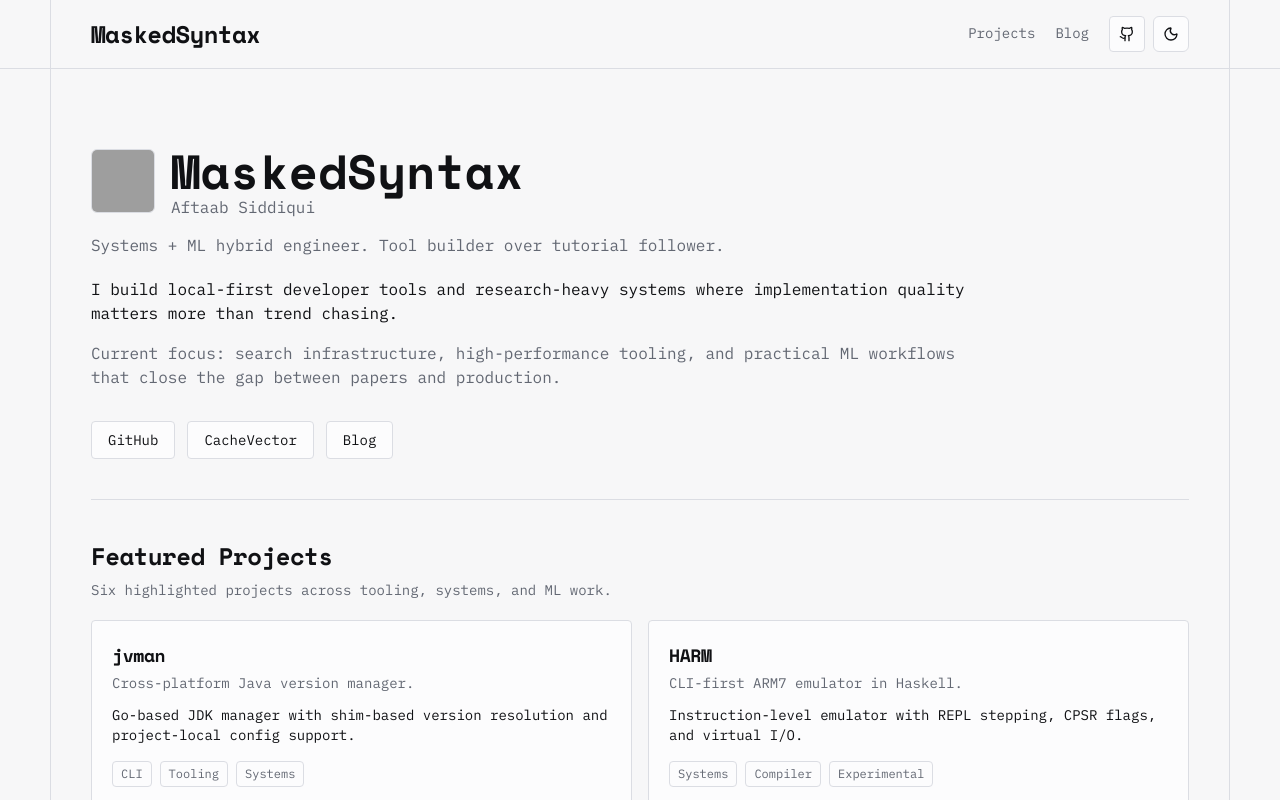
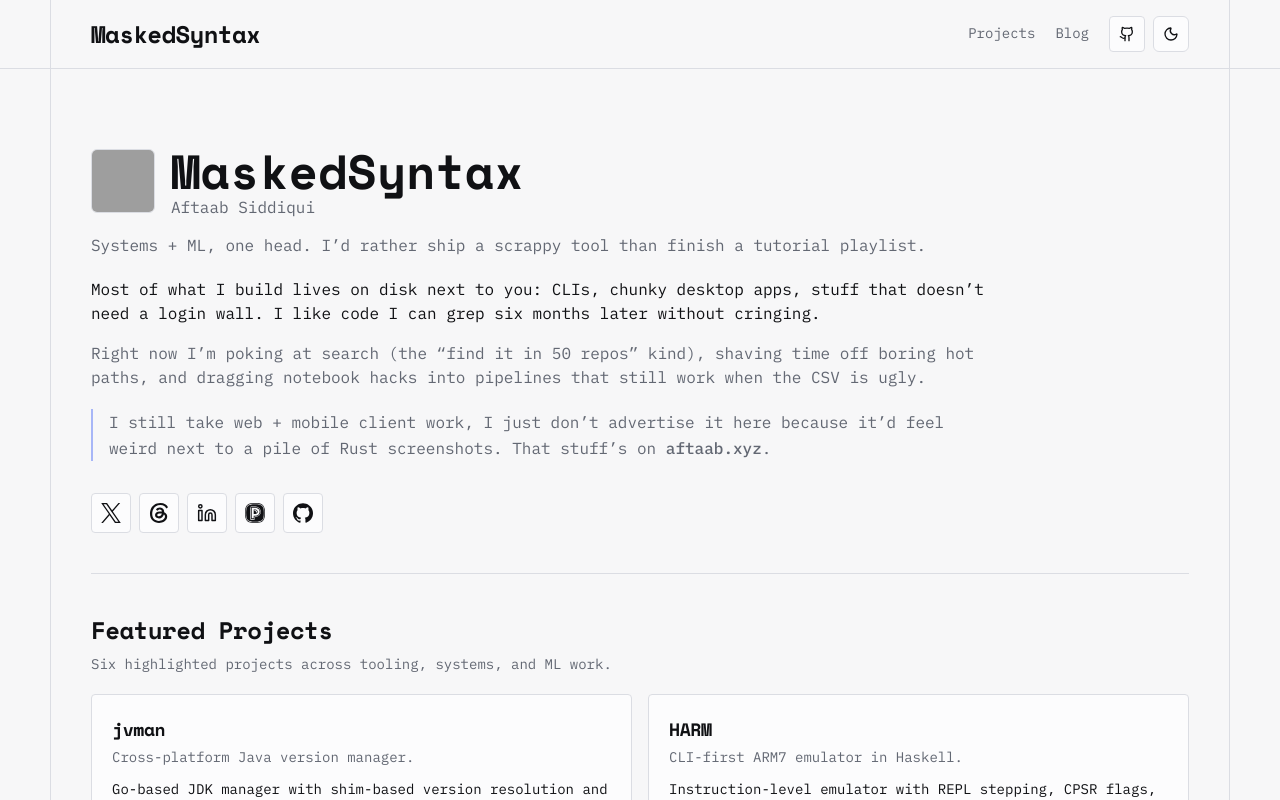
Before and after one commit to maskedsyntax/maskedsyntax.com, a Vue app: page / in a window 1280 px wide. Shown: the top 800 px of the page. Built offline with nearby package versions, Linux system fonts and the light colour scheme; grey boxes are pictures that could not be loaded.

Commit message:
feat(home): icon social row (X, Threads, LinkedIn, Peerlist, GitHub)
- Add SocialLinks with simple-icons brand paths + Lucide LinkedIn
- Define profile.socialLinks and point X/twitter to aftaab___
- Replace hero text buttons with icon links; add simple-icons dep

```diff
--- a/package.json
+++ b/package.json
@@ -11,6 +11,7 @@
   "dependencies": {
     "lucide-vue-next": "^0.542.0",
     "markdown-it": "^14.1.0",
+    "simple-icons": "^16.13.0",
     "vue": "^3.5.22",
     "vue-router": "^4.5.1"
   },
--- /dev/null
+++ b/src/components/SocialLinks.vue
@@ -0,0 +1,32 @@
+<script setup lang="ts">
+import { Linkedin } from "lucide-vue-next";
+import { siGithub, siPeerlist, siThreads, siX } from "simple-icons";
+
+import { profile } from "../data/profile";
+
+const brandPaths = {
+  x: siX.path,
+  threads: siThreads.path,
+  peerlist: siPeerlist.path,
+  github: siGithub.path,
+} as const;
+</script>
+
+<template>
+  <div class="mt-8 flex flex-wrap items-center gap-2">
+    <a
+      v-for="link in profile.socialLinks"
+      :key="link.href"
+      :href="link.href"
+      target="_blank"
+      rel="noreferrer noopener"
+      class="inline-flex h-10 w-10 items-center justify-center rounded-sm border border-[var(--border)] bg-[var(--card)] text-[var(--text)] transition-colors hover:border-[var(--accent)] hover:text-[var(--accent)]"
+      :aria-label="link.label"
+    >
+      <Linkedin v-if="link.icon === 'linkedin'" :size="20" stroke-width="1.75" aria-hidden="true" />
+      <svg v-else viewBox="0 0 24 24" class="h-5 w-5 shrink-0" fill="currentColor" aria-hidden="true">
+        <path :d="brandPaths[link.icon]" />
+      </svg>
+    </a>
+  </div>
+</template>
--- a/src/data/profile.ts
+++ b/src/data/profile.ts
@@ -1,8 +1,21 @@
+export type SocialLink = {
+  href: string;
+  label: string;
+  icon: "x" | "threads" | "linkedin" | "peerlist" | "github";
+};
+
 export const profile = {
   name: "Aftaab Siddiqui",
   handle: "MaskedSyntax",
   bio: "Making tools. Building at the edge of ML and systems.",
-  role: "Systems + ML hybrid engineer. Tool builder over tutorial follower.",
+  role: "Systems + ML, one head. I’d rather ship a scrappy tool than finish a tutorial playlist.",
+  homeIntro:
+    "Most of what I build lives on disk next to you: CLIs, chunky desktop apps, stuff that doesn’t need a login wall. I like code I can grep six months later without cringing.",
+  homeFocus:
+    "Right now I’m poking at search (the “find it in 50 repos” kind), shaving time off boring hot paths, and dragging notebook hacks into pipelines that still work when the CSV is ugly.",
+  /** Shown on home: this site vs hire-oriented web/mobile profile */
+  homeTwoSitesNote:
+    "I still take web + mobile client work, I just don’t advertise it here because it’d feel weird next to a pile of Rust screenshots. That stuff’s on",
   company: "cachevector",
   stats: {
     publicRepos: 87,
@@ -12,10 +25,17 @@ export const profile = {
   },
   links: {
     github: "https://github.com/maskedsyntax",
-    twitter: "https://x.com/maskedsyntax",
+    twitter: "https://x.com/aftaab___",
     website: "https://aftaab.xyz",
     cachevector: "https://cachevector.com",
   },
+  socialLinks: [
+    { href: "https://x.com/aftaab___", label: "X", icon: "x" },
+    { href: "https://www.threads.com/@aftaab___", label: "Threads", icon: "threads" },
+    { href: "https://www.linkedin.com/in/aftaabsiddiqui/", label: "LinkedIn", icon: "linkedin" },
+    { href: "https://peerlist.io/aftaabsiddiqui", label: "Peerlist", icon: "peerlist" },
+    { href: "https://github.com/maskedsyntax", label: "GitHub", icon: "github" },
+  ] satisfies SocialLink[],
   pinnedRepos: [
     "soundsnatch",
     "2-stage-opamp-analysis",
--- a/src/pages/HomePage.vue
+++ b/src/pages/HomePage.vue
@@ -2,6 +2,7 @@
 import { ArrowRight } from "lucide-vue-next";
 import ProjectCard from "../components/ProjectCard.vue";
 import SectionShell from "../components/SectionShell.vue";
+import SocialLinks from "../components/SocialLinks.vue";
 import { shippedWork } from "../data/ecosystem";
 import { profile } from "../data/profile";
 import { currentlyBuilding, featuredProjects } from "../data/projects";
@@ -29,17 +30,18 @@ import { currentlyBuilding, featuredProjects } from "../data/projects";
         </div>
       </div>
       <p class="mb-5 text-sm text-[var(--muted)] sm:text-base">{{ profile.role }}</p>
-      <p class="mb-4 max-w-4xl text-sm sm:text-base">
-        I build local-first developer tools and research-heavy systems where implementation quality matters more than trend chasing.
+      <p class="mb-4 max-w-4xl text-sm sm:text-base">{{ profile.homeIntro }}</p>
+      <p class="max-w-4xl text-sm text-[var(--muted)] sm:text-base">{{ profile.homeFocus }}</p>
+      <p class="mt-5 max-w-4xl border-l-2 border-[var(--accent)]/40 pl-4 text-sm leading-relaxed text-[var(--muted)] sm:text-base">
+        {{ profile.homeTwoSitesNote }}
+        <a
+          :href="profile.links.website"
+          target="_blank"
+          rel="noreferrer"
+          class="font-medium text-[var(--accent)] hover:underline"
+        >aftaab.xyz</a>.
       </p>
-      <p class="max-w-4xl text-sm text-[var(--muted)] sm:text-base">
-        Current focus: search infrastructure, high-performance tooling, and practical ML workflows that close the gap between papers and production.
-      </p>
-      <div class="mt-8 flex flex-wrap gap-3 text-sm">
-        <a class="rounded-sm border border-[var(--border)] bg-[var(--card)] px-4 py-2 hover:border-[var(--accent)]" :href="profile.links.github" target="_blank" rel="noreferrer">GitHub</a>
-        <a class="rounded-sm border border-[var(--border)] bg-[var(--card)] px-4 py-2 hover:border-[var(--accent)]" :href="profile.links.cachevector" target="_blank" rel="noreferrer">CacheVector</a>
-        <RouterLink class="rounded-sm border border-[var(--border)] bg-[var(--card)] px-4 py-2 hover:border-[var(--accent)]" to="/blog">Blog</RouterLink>
-      </div>
+      <SocialLinks />
     </article>
 
   </section>
```
Also changed, not shown: 1 other file (tests, documents, lock files or other folders).
